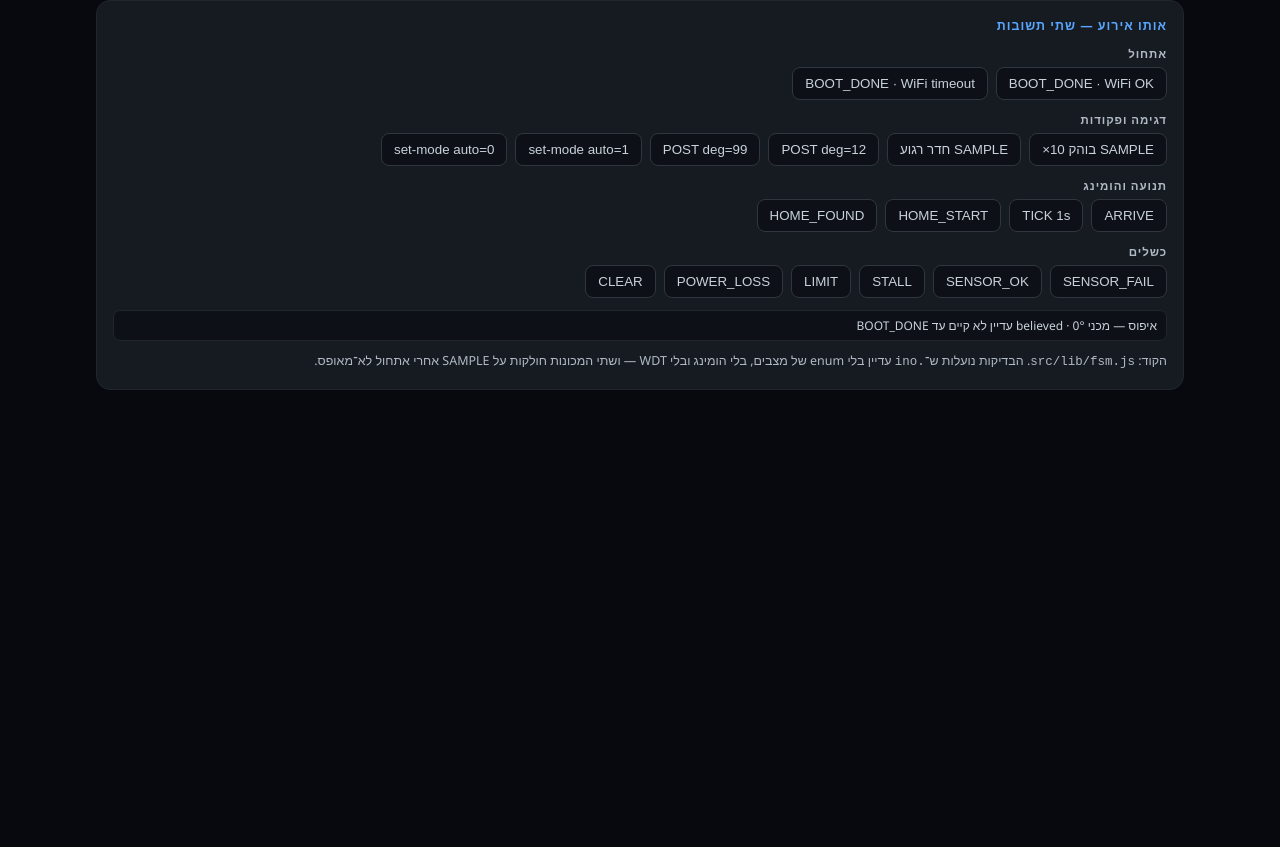
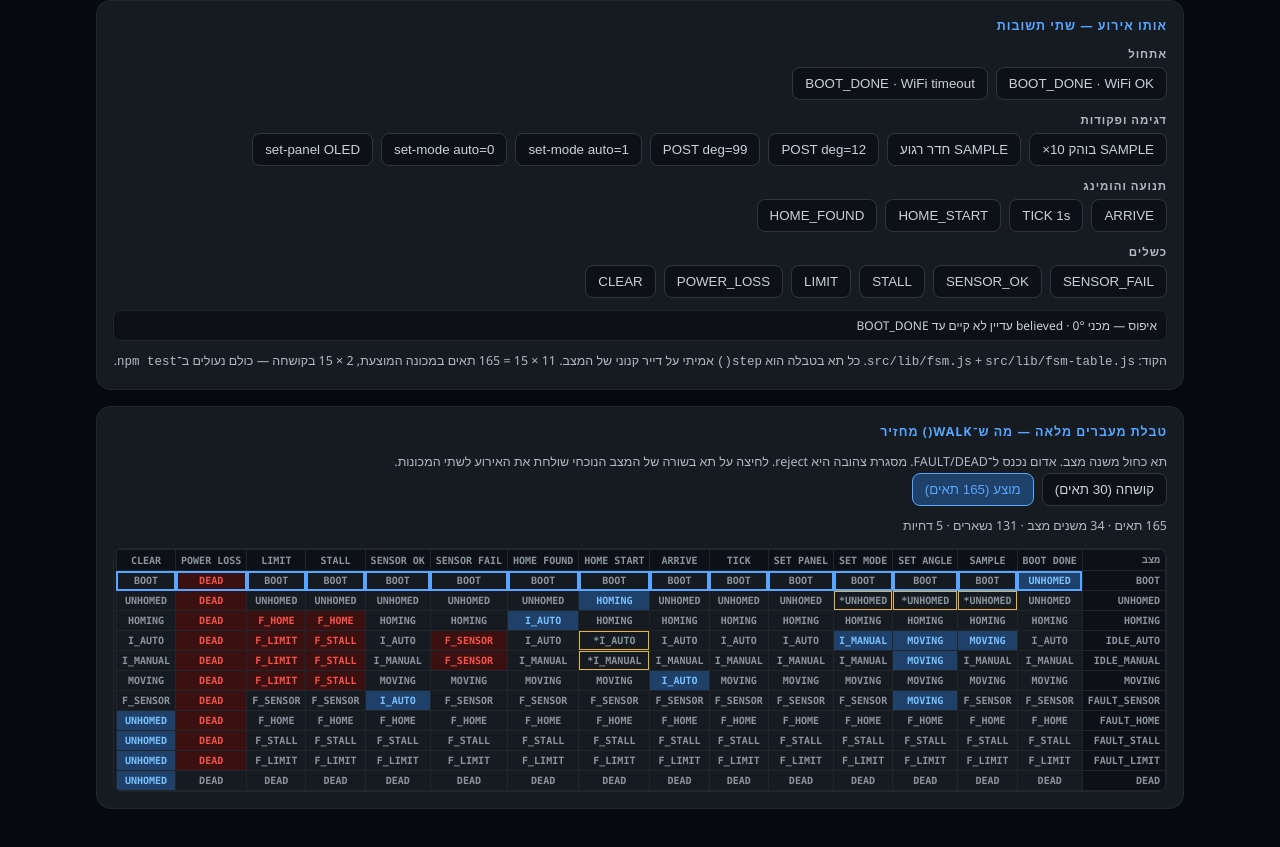
Before and after one commit to Swissystem7/SmartMount, a website: page fsm/index.html in a window 1280 px wide. Shown: the part 955-1802 px from the top of the page. Before the commit the page ends 1401 px from the top, so only its background shows below. Drawn offline with Linux system fonts and the light colour scheme.

Commit message:
feat(fsm): 165-cell transition matrix from walk()

```diff
--- a/fsm/index.html
+++ b/fsm/index.html
@@ -35,6 +35,16 @@ svg.diagram{width:100%;height:auto;display:block;background:#0d1117;border-radiu
 .st.fault{background:#3a1010;color:#f85149}
 .st.ok{background:#1a3a2a;color:#3fb950}
 .st.meh{background:#2d1f00;color:#e3b341}
+.matrix-wrap{overflow:auto;margin-top:12px;border:1px solid #21262d;border-radius:10px}
+table.matrix{border-collapse:collapse;font:600 10px ui-monospace,Menlo,Consolas,monospace;min-width:980px}
+table.matrix th,table.matrix td{border:1px solid #21262d;padding:4px 5px;text-align:center;white-space:nowrap}
+table.matrix th{background:#0d1117;color:#8b949e;font-weight:700}
+table.matrix th.rowh{text-align:right;position:sticky;right:0;background:#0d1117;z-index:1}
+table.matrix td.stay{color:#8b949e}
+table.matrix td.change{background:#1f4068;color:#79c0ff}
+table.matrix td.fault{background:#3a1010;color:#f85149}
+table.matrix td.reject{box-shadow:inset 0 0 0 1px #e3b341}
+table.matrix td.here{outline:2px solid #58a6ff;outline-offset:-2px}
 </style>
 </head>
 <body>
@@ -48,6 +58,9 @@ svg.diagram{width:100%;height:auto;display:block;background:#0d1117;border-radiu
   <a href="../protocol/">חוזה API</a>
   <a class="on" href="./" aria-current="page">מכונת מצבים</a>
   <a href="../runtime/">תזמון והספק</a>
+  <a href="../power/">תקציב הספק</a>
+  <a href="../hil/">תוכנית HIL</a>
+  <a href="../alts/">חלופות</a>
   <a href="../dashboard/">לוח בקרה</a>
 </nav>
 <div class="banner">שתי מכונות על המחשב. אף אחת לא רצה על ESP32. הימנית היא קריאת ה־<code>.ino</code>; השמאלית היא תכנון.</div>
@@ -135,6 +148,11 @@ svg.diagram{width:100%;height:auto;display:block;background:#0d1117;border-radiu
         <text class="label" id="sfFAULT_LIMITL" x="65" y="238">FAULT_LIMIT</text>
         <rect id="sfDEAD" class="node" x="150" y="216" width="88" height="36" rx="8"/>
         <text class="label" id="sfDEADL" x="194" y="238">DEAD</text>
+        <path class="edge" d="M98 34 H120"/>
+        <path class="edge" d="M220 34 H246"/>
+        <path class="edge" d="M290 52 V80"/>
+        <path class="edge" d="M110 98 H130"/>
+        <path class="edge" d="M240 98 H270"/>
       </svg>
       <p><span class="st" id="sfState">BOOT</span></p>
       <div class="kv">
@@ -165,6 +183,7 @@ svg.diagram{width:100%;height:auto;display:block;background:#0d1117;border-radiu
         <button type="button" class="btn" data-ev="DEG99">POST deg=99</button>
         <button type="button" class="btn" data-ev="AUTO">set-mode auto=1</button>
         <button type="button" class="btn" data-ev="MANUAL">set-mode auto=0</button>
+        <button type="button" class="btn" data-ev="PANEL0">set-panel OLED</button>
       </div>
     </div>
     <div class="group">
@@ -189,14 +208,32 @@ svg.diagram{width:100%;height:auto;display:block;background:#0d1117;border-radiu
     </div>
     <div class="log" id="log" role="log" aria-live="polite" aria-relevant="additions"></div>
     <p class="fine">
-      הקוד: <code>src/lib/fsm.js</code>. הבדיקות נועלות ש־<code>.ino</code> עדיין בלי enum של מצבים,
-      בלי הומינג ובלי WDT — ושתי המכונות חולקות על SAMPLE אחרי אתחול לא־מאופס.
+      הקוד: <code>src/lib/fsm.js</code> + <code>src/lib/fsm-table.js</code>.
+      כל תא בטבלה הוא <code>step()</code> אמיתי על דייר קנוני של המצב.
+      11 × 15 = 165 תאים במכונה המוצעת, 2 × 15 בקושחה — כולם נעולים ב־<code>npm test</code>.
     </p>
+  </div>
+
+  <div class="card" style="margin-top:16px">
+    <h2>טבלת מעברים מלאה — מה ש־walk() מחזיר</h2>
+    <p class="fine" style="margin-top:0">
+      תא כחול משנה מצב. אדום נכנס ל־FAULT/DEAD. מסגרת צהובה היא reject.
+      לחיצה על תא בשורה של המצב הנוכחי שולחת את האירוע לשתי המכונות.
+    </p>
+    <div class="row" role="group" aria-label="איזו מכונה בטבלה">
+      <button type="button" class="btn" id="mxFw">קושחה (30 תאים)</button>
+      <button type="button" class="btn on" id="mxSf">מוצע (165 תאים)</button>
+    </div>
+    <p class="fine" id="mxCounts">—</p>
+    <div class="matrix-wrap">
+      <table class="matrix" id="matrix"></table>
+    </div>
   </div>
 </main>
 <script src="../src/lib/control-params.js"></script>
 <script src="../src/lib/control.js"></script>
 <script src="../src/lib/fsm.js"></script>
+<script src="../src/lib/fsm-table.js"></script>
 <script>
 let fw = SM_FSM.fresh('firmware', { mechanicalAngle: 0 });
 let sf = SM_FSM.fresh('safe', { hasEndstop: false, mechanicalAngle: 0 });
@@ -248,6 +285,7 @@ function render() {
   document.getElementById('sfTgt').textContent = sf.targetAngle.toFixed(1) + '°';
   document.getElementById('sfFlags').textContent = flags(sf);
   document.getElementById('sfWhy').textContent = sf.reason;
+  paintMatrix();
 }
 
 function addLog(line) {
@@ -284,6 +322,7 @@ const EV = {
   DEG99: [{ type: 'SET_ANGLE', deg: 99 }, 'SET_ANGLE 99 (יוצמד)'],
   AUTO: [{ type: 'SET_MODE', auto: true }, 'SET_MODE auto'],
   MANUAL: [{ type: 'SET_MODE', auto: false }, 'SET_MODE ידני'],
+  PANEL0: [{ type: 'SET_PANEL', panel: 0 }, 'SET_PANEL OLED'],
   ARRIVE: [{ type: 'ARRIVE' }, 'ARRIVE'],
   TICK: [{ type: 'TICK', dtMs: 1000 }, 'TICK 1000ms'],
   HOME_START: [{ type: 'HOME_START' }, 'HOME_START'],
@@ -350,6 +389,59 @@ document.getElementById('scStall').addEventListener('click', () => {
   document.getElementById(id).addEventListener('change', syncOpts);
 });
 
+let mxKind = 'safe';
+function short(name) {
+  return name.replace('FAULT_', 'F_').replace('IDLE_', 'I_');
+}
+function paintMatrix() {
+  const rows = SM_FSM_TABLE.walk(mxKind);
+  const states = SM_FSM_TABLE.statesOf(mxKind);
+  const here = mxKind === 'safe' ? sf.state : fw.state;
+  const counts = SM_FSM_TABLE.counts(mxKind);
+  document.getElementById('mxCounts').textContent =
+    counts.cells + ' תאים · ' + counts.changes + ' משנים מצב · ' +
+    counts.stays + ' נשארים · ' + counts.rejects + ' דחיות';
+  const table = document.getElementById('matrix');
+  let html = '<thead><tr><th class="rowh">מצב</th>';
+  SM_FSM.EVENTS.forEach((ev) => { html += '<th>' + ev.replace('_', ' ') + '</th>'; });
+  html += '</tr></thead><tbody>';
+  states.forEach((st) => {
+    html += '<tr><th class="rowh">' + st + '</th>';
+    SM_FSM.EVENTS.forEach((ev) => {
+      const cell = rows.find((r) => r.from === st && r.event === ev);
+      const cls = [];
+      if (cell.to !== cell.from) cls.push(cell.to.indexOf('FAULT') === 0 || cell.to === 'DEAD' ? 'fault' : 'change');
+      else cls.push('stay');
+      if (cell.reject) cls.push('reject');
+      if (st === here) cls.push('here');
+      html += '<td class="' + cls.join(' ') + '" data-from="' + st + '" data-ev="' + ev + '">' +
+        short(cell.to) + (cell.reject ? '*' : '') + '</td>';
+    });
+    html += '</tr>';
+  });
+  html += '</tbody>';
+  table.innerHTML = html;
+  table.querySelectorAll('td[data-ev]').forEach((td) => {
+    td.style.cursor = 'pointer';
+    td.addEventListener('click', () => {
+      const ev = SM_FSM_TABLE.defaultEvent(td.dataset.ev);
+      send(ev, td.dataset.from + ' × ' + td.dataset.ev);
+    });
+  });
+}
+document.getElementById('mxFw').addEventListener('click', () => {
+  mxKind = 'firmware';
+  document.getElementById('mxFw').classList.add('on');
+  document.getElementById('mxSf').classList.remove('on');
+  paintMatrix();
+});
+document.getElementById('mxSf').addEventListener('click', () => {
+  mxKind = 'safe';
+  document.getElementById('mxSf').classList.add('on');
+  document.getElementById('mxFw').classList.remove('on');
+  paintMatrix();
+});
+
 resetBoth(0);
 </script>
 </body>
```
